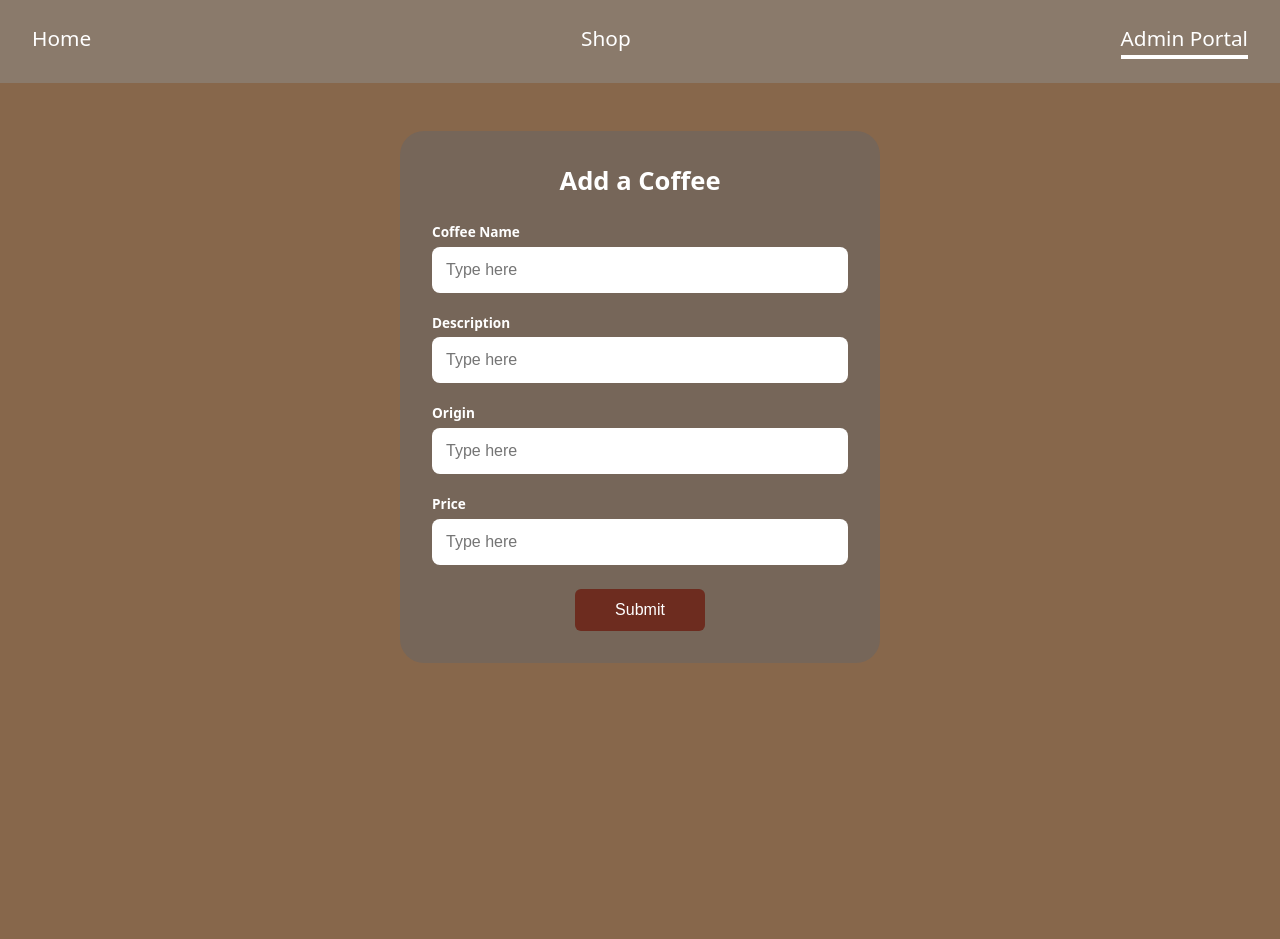
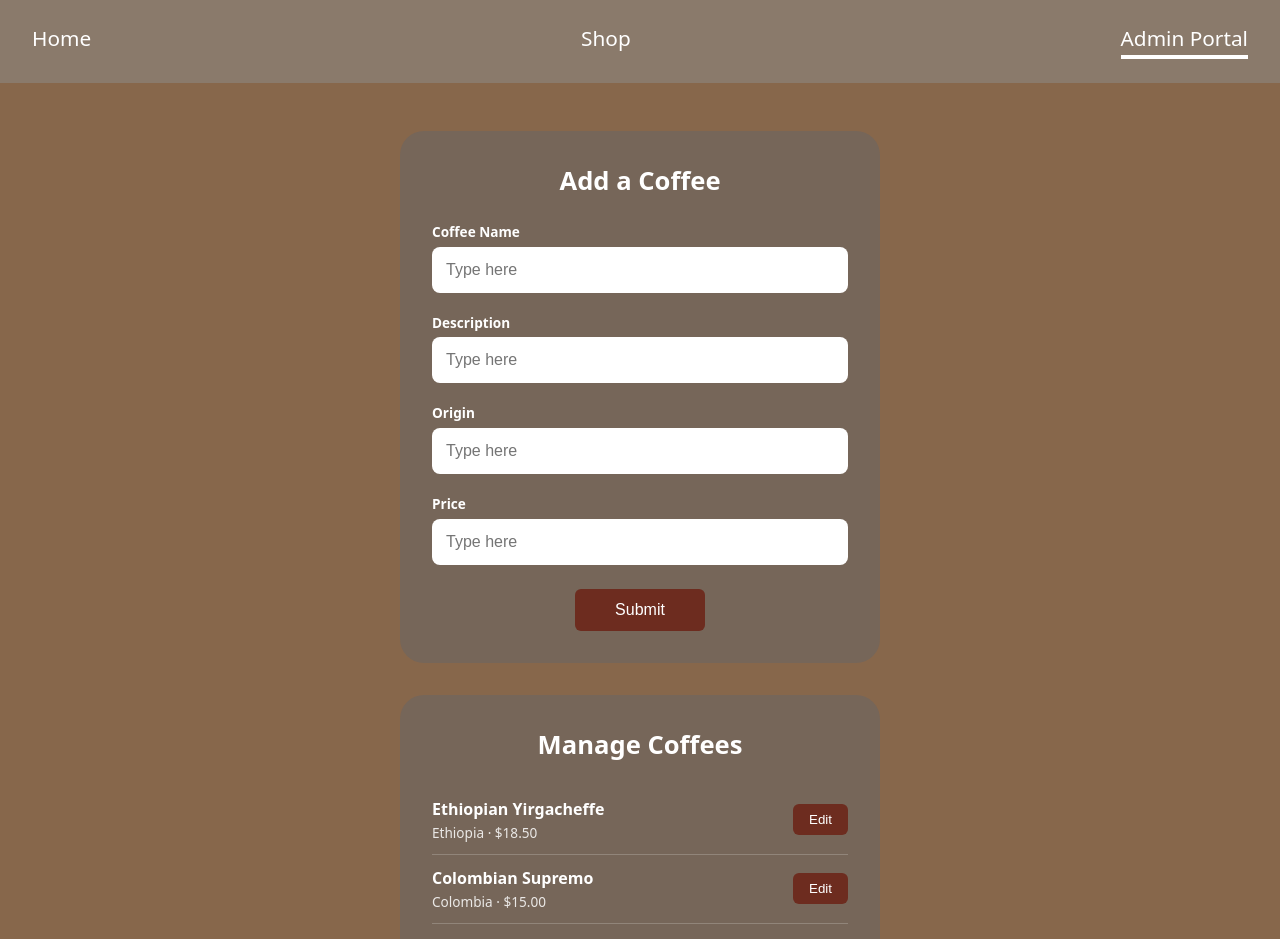
Before and after one commit to brovincemangwana/coffee-r-us, a React (Vite) app: page /admin in a window 1280 px wide. Shown: the top 939 px of the page. Before the commit the page ends 800 px from the top, so only its background shows below. Built offline with nearby package versions, Linux system fonts and the light colour scheme; data requests are answered from the project's data file.

Commit message:
Add edit coffee with PATCH request

```diff
--- /dev/null
+++ b/src/components/AdminCoffeeRow.jsx
@@ -0,0 +1,133 @@
+import { useState } from "react";
+
+// One row in the admin list. It switches between "view" and "edit" mode.
+function AdminCoffeeRow({ coffee, onUpdate }) {
+  const [isEditing, setIsEditing] = useState(false);
+  // draft holds the values being typed; price is kept as a string for the input
+  const [draft, setDraft] = useState({
+    ...coffee,
+    price: String(coffee.price),
+  });
+  const [error, setError] = useState("");
+  const [saving, setSaving] = useState(false);
+
+  function startEditing() {
+    // Reset the draft to the latest saved values each time editing starts
+    setDraft({ ...coffee, price: String(coffee.price) });
+    setError("");
+    setIsEditing(true);
+  }
+
+  function handleChange(event) {
+    const { name, value } = event.target;
+    setDraft((prev) => ({ ...prev, [name]: value }));
+  }
+
+  async function handleSave() {
+    // Basic validation, same rules as the add form
+    if (
+      !draft.name.trim() ||
+      !draft.description.trim() ||
+      !draft.origin.trim()
+    ) {
+      setError("Name, description and origin can't be empty");
+      return;
+    }
+    if (draft.price === "" || Number(draft.price) <= 0) {
+      setError("Enter a price greater than 0");
+      return;
+    }
+
+    // Build an object with ONLY the fields that changed.
+    // PATCH is meant for partial updates, so we don't resend everything.
+    const cleaned = {
+      name: draft.name.trim(),
+      description: draft.description.trim(),
+      origin: draft.origin.trim(),
+      price: Number(draft.price),
+    };
+    const changes = {};
+    Object.keys(cleaned).forEach((key) => {
+      if (cleaned[key] !== coffee[key]) changes[key] = cleaned[key];
+    });
+
+    // Nothing changed, so skip the request
+    if (Object.keys(changes).length === 0) {
+      setIsEditing(false);
+      return;
+    }
+
+    setSaving(true);
+    const success = await onUpdate(coffee.id, changes);
+    setSaving(false);
+
+    if (success) setIsEditing(false);
+    else setError("Could not save changes. Try again.");
+  }
+
+  // ----- View mode -----
+  if (!isEditing) {
+    return (
+      <li className="admin-row">
+        <div className="admin-row-info">
+          <strong>{coffee.name}</strong>
+          <span>
+            {coffee.origin} · ${Number(coffee.price).toFixed(2)}
+          </span>
+        </div>
+        <button type="button" onClick={startEditing}>
+          Edit
+        </button>
+      </li>
+    );
+  }
+
+  // ----- Edit mode -----
+  return (
+    <li className="admin-row editing">
+      <div className="edit-fields">
+        <input
+          name="name"
+          value={draft.name}
+          onChange={handleChange}
+          aria-label="Name"
+        />
+        <input
+          name="description"
+          value={draft.description}
+          onChange={handleChange}
+          aria-label="Description"
+        />
+        <input
+          name="origin"
+          value={draft.origin}
+          onChange={handleChange}
+          aria-label="Origin"
+        />
+        <input
+          name="price"
+          type="number"
+          step="0.01"
+          value={draft.price}
+          onChange={handleChange}
+          aria-label="Price"
+        />
+        {error && <span className="error-text">{error}</span>}
+      </div>
+      <div className="edit-actions">
+        <button type="button" onClick={handleSave} disabled={saving}>
+          {saving ? "Saving..." : "Save"}
+        </button>
+        <button
+          type="button"
+          className="secondary"
+          onClick={() => setIsEditing(false)}
+        >
+          Cancel
+        </button>
+      </div>
+    </li>
+  );
+}
+
+export default AdminCoffeeRow;
--- a/src/pages/AdminPortal.jsx
+++ b/src/pages/AdminPortal.jsx
@@ -1,13 +1,28 @@
-import { useState } from "react";
+import { useState, useEffect } from "react";
 import CoffeeForm from "../components/CoffeeForm";
+import AdminCoffeeRow from "../components/AdminCoffeeRow";
 
 const API_URL = "http://localhost:3001/coffees";
 
 function AdminPortal() {
+  const [coffees, setCoffees] = useState([]);
   const [message, setMessage] = useState("");
 
-  // POST request: sends a new coffee to the backend.
-  // Returns true on success so the form knows it can clear itself.
+  // GET: load the existing coffees once when the page opens
+  useEffect(() => {
+    async function loadCoffees() {
+      try {
+        const response = await fetch(API_URL);
+        if (!response.ok) throw new Error("Failed to load coffees");
+        setCoffees(await response.json());
+      } catch (err) {
+        setMessage(`Error: ${err.message}`);
+      }
+    }
+    loadCoffees();
+  }, []);
+
+  // POST: add a new coffee, then append it to the list on screen
   async function addCoffee(newCoffee) {
     try {
       const response = await fetch(API_URL, {
@@ -18,7 +33,29 @@ function AdminPortal() {
       if (!response.ok) throw new Error("Could not save coffee");
 
       const saved = await response.json();
+      setCoffees((prev) => [...prev, saved]);
       setMessage(`"${saved.name}" was added to the shop.`);
+      return true;
+    } catch (err) {
+      setMessage(`Error: ${err.message}`);
+      return false;
+    }
+  }
+
+  // PATCH: update only the changed fields of one coffee (by id)
+  async function updateCoffee(id, changes) {
+    try {
+      const response = await fetch(`${API_URL}/${id}`, {
+        method: "PATCH",
+        headers: { "Content-Type": "application/json" },
+        body: JSON.stringify(changes),
+      });
+      if (!response.ok) throw new Error("Could not update coffee");
+
+      const updated = await response.json();
+      // Replace the old version of this coffee with the updated one
+      setCoffees((prev) => prev.map((c) => (c.id === id ? updated : c)));
+      setMessage(`"${updated.name}" was updated.`);
       return true;
     } catch (err) {
       setMessage(`Error: ${err.message}`);
@@ -33,6 +70,15 @@ function AdminPortal() {
         <CoffeeForm onSubmit={addCoffee} />
         {message && <p className="form-message">{message}</p>}
       </div>
+
+      <div className="admin-card">
+        <h1>Manage Coffees</h1>
+        <ul className="admin-list">
+          {coffees.map((coffee) => (
+            <AdminCoffeeRow key={coffee.id} coffee={coffee} onUpdate={updateCoffee} />
+          ))}
+        </ul>
+      </div>
     </section>
   );
 }
--- a/src/styles/global.css
+++ b/src/styles/global.css
@@ -157,3 +157,75 @@ body {
   text-align: center;
   margin-top: 1.25rem;
 }
+/* ---------- Admin list (edit) ---------- */
+/* Stack the two cards vertically; this overrides the earlier .admin rule */
+.admin {
+  flex-direction: column;
+  align-items: center;
+  gap: 2rem;
+}
+
+.admin-list {
+  list-style: none;
+  margin: 0;
+  padding: 0;
+}
+
+.admin-row {
+  display: flex;
+  justify-content: space-between;
+  align-items: center;
+  gap: 1rem;
+  padding: 0.75rem 0;
+  border-bottom: 1px solid rgba(255, 255, 255, 0.2);
+}
+
+.admin-row-info {
+  display: flex;
+  flex-direction: column;
+  gap: 0.2rem;
+}
+
+.admin-row-info span {
+  font-size: 0.85rem;
+  opacity: 0.85;
+}
+
+.edit-fields {
+  display: flex;
+  flex-direction: column;
+  gap: 0.5rem;
+  flex: 1;
+}
+
+.edit-fields input {
+  padding: 0.5rem;
+  border: 2px solid transparent;
+  border-radius: 6px;
+  font-size: 0.95rem;
+}
+
+.edit-fields input:focus {
+  outline: none;
+  border-color: #7b61ff;
+}
+
+.edit-actions {
+  display: flex;
+  flex-direction: column;
+  gap: 0.5rem;
+}
+
+.admin-row button {
+  padding: 0.5rem 1rem;
+  background-color: #6d2c1f;
+  color: #fff;
+  border: none;
+  border-radius: 6px;
+  cursor: pointer;
+}
+
+.admin-row button.secondary {
+  background-color: transparent;
+  border: 1px solid #fff;
+}
```
